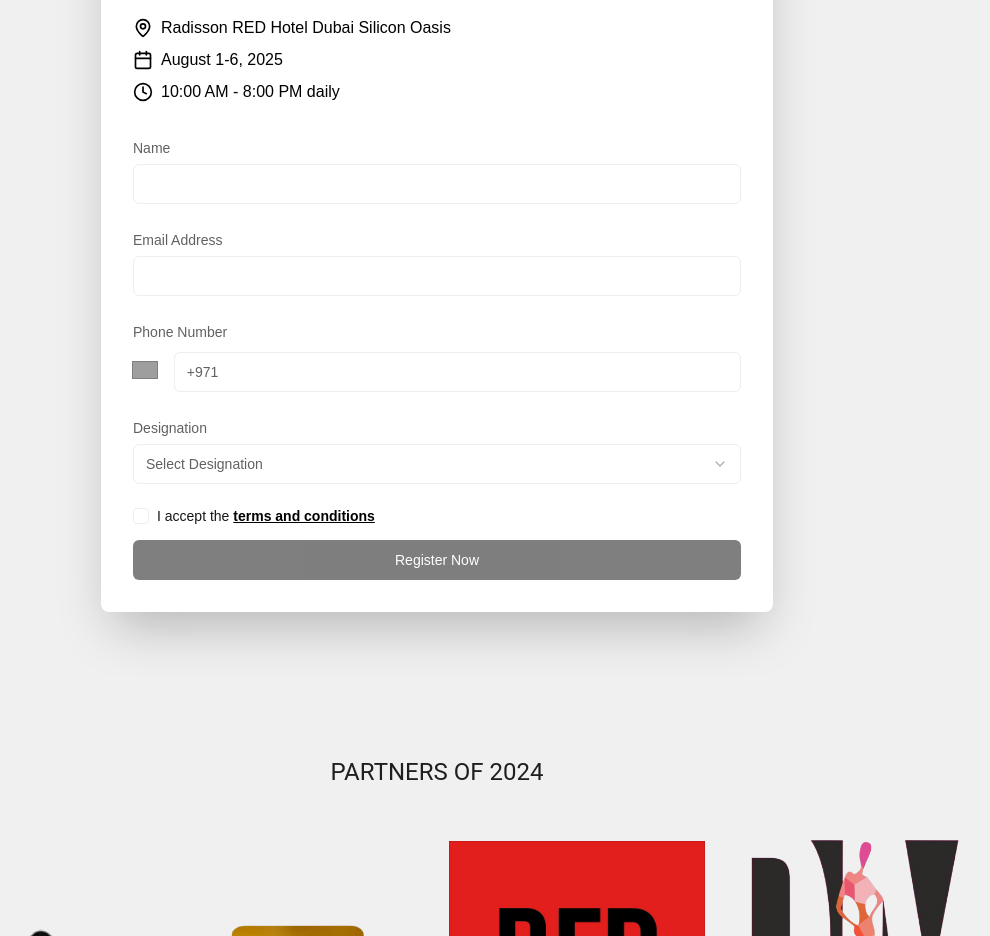
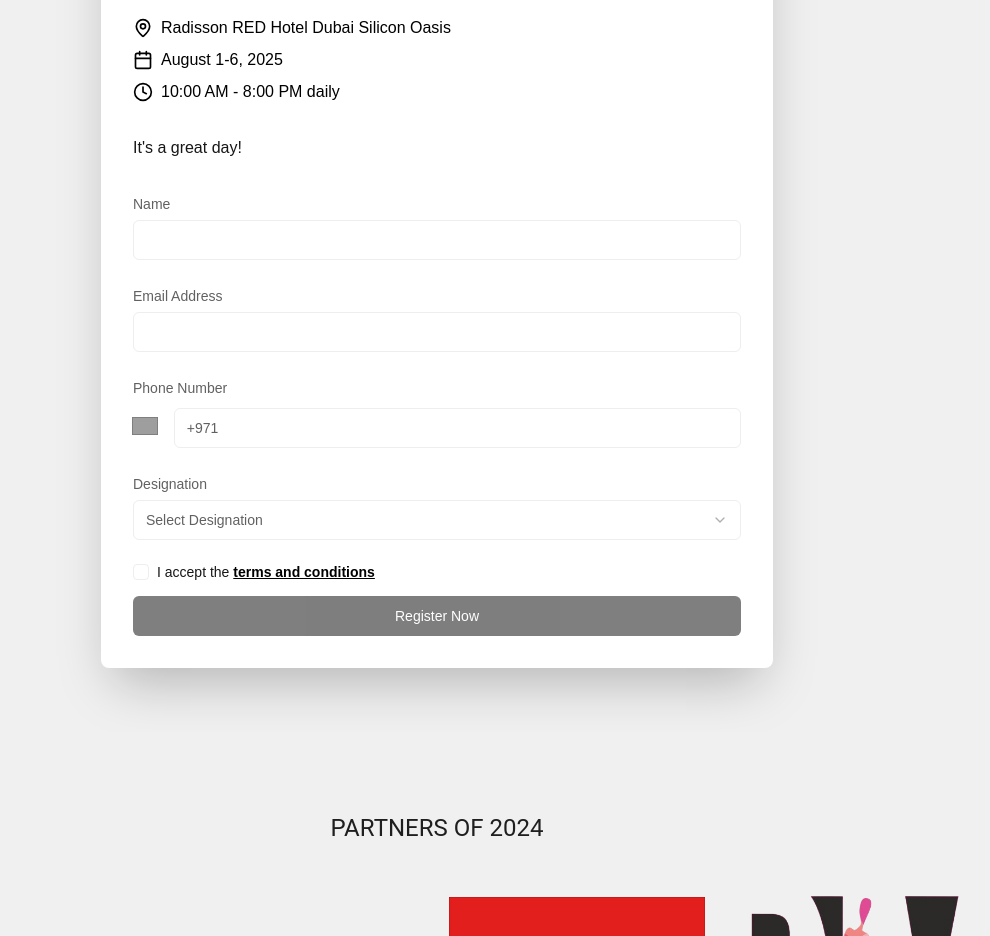
Before and after one commit to riz4d/EventGate, a Next.js app: page / in a window 1280 px wide. Shown: the part 1120-2056 px from the top of the page, without its empty margins (203-1193 px from the left). Built offline with nearby package versions, Linux system fonts and the light colour scheme; grey boxes are pictures that could not be loaded.

Commit message:
Refactor EventGate component to add a message for a great day

```diff
--- a/src/app/EventGate.tsx
+++ b/src/app/EventGate.tsx
@@ -157,6 +157,7 @@
                 </div>
               </div>
             </motion.div>
+            <p>It&apos;s a great day!</p>
             <form onSubmit={handleSubmit} className="space-y-6">
               <motion.div
                 initial={{ opacity: 0, x: -50 }}
```
